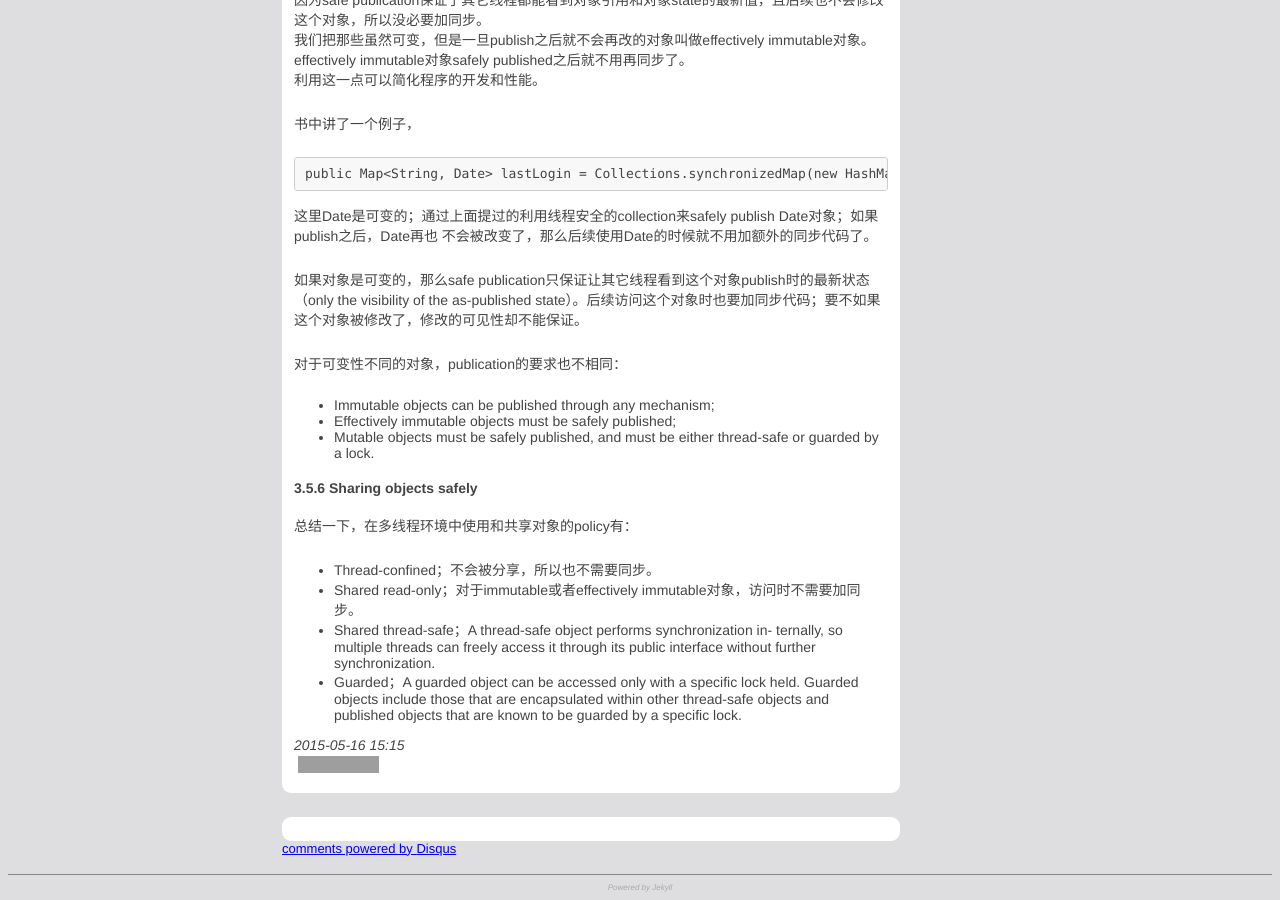
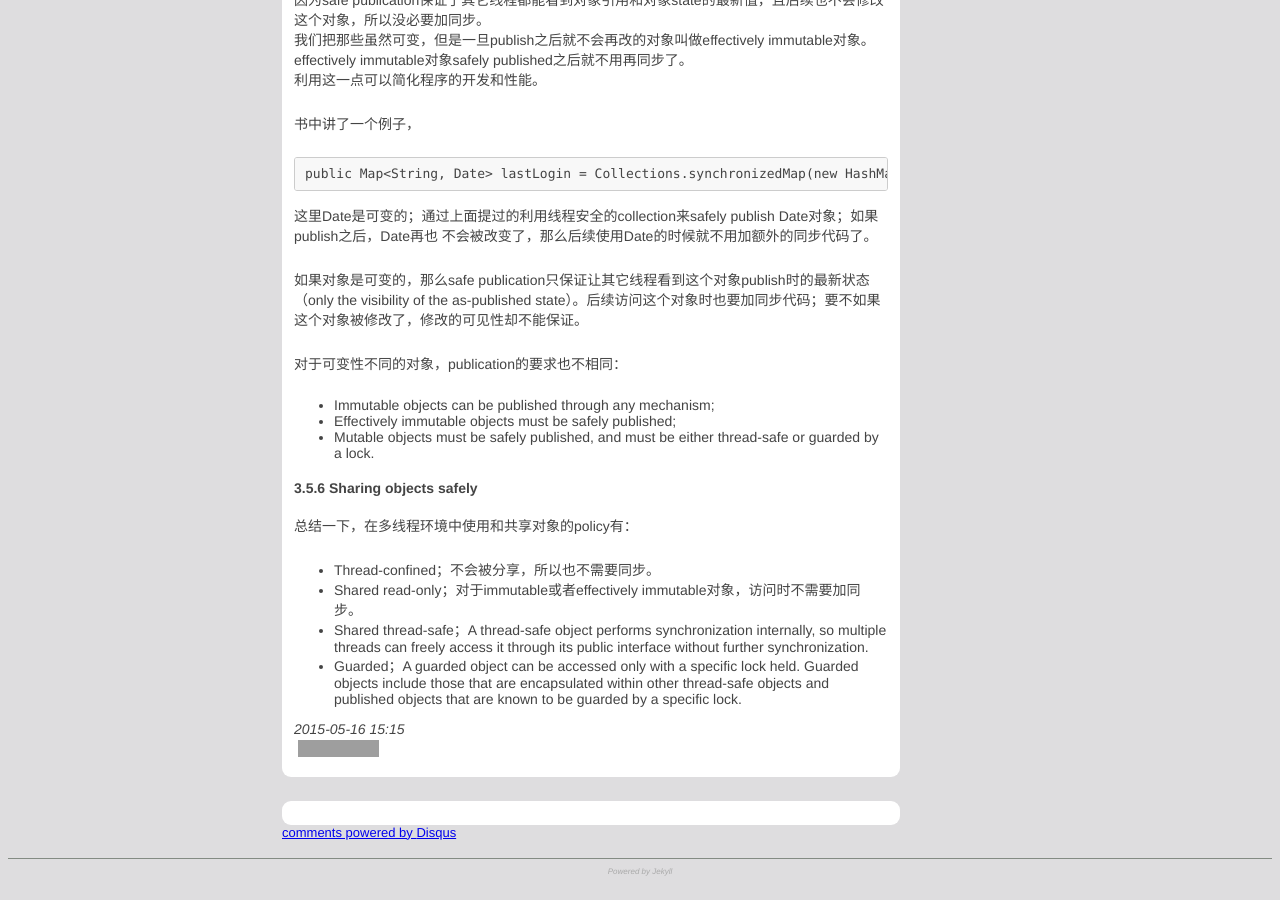
Before and after one commit to RockHong/rockhong.github.com, a Jekyll site: the page built from _posts/2015-05-16-java-concurrency-in-practice-notes-1.md, in a window 1280 px wide and 900 px high, scrolled down 13434 px. Built offline with Jekyll 4.4.1, drawn with Linux system fonts in a browser that asks for light colours; comment, search, counter and statistics services are not loaded; grey boxes are pictures that could not be loaded.

Commit message:
refine post

```diff
--- a/_posts/2015-05-16-java-concurrency-in-practice-notes-1.md
+++ b/_posts/2015-05-16-java-concurrency-in-practice-notes-1.md
@@ -35,6 +35,7 @@
 <!-- Simplicity of modeling
 This benefit is often exploited by frameworks such as servlets or RMI (Remote Method Invocation).-->
 多线程的好处：
+
 - 有效地利用多处理器的资源
 - 在某个线程等待I/O完成时，其它的线程可以利用CPU
 - 简化建模（modeling）。比如像servlets或者RMI这样的框架利用了多线程来简化建模。
@@ -58,6 +59,7 @@
 significant costs: saving and restoring execution context, loss of locality, and CPU time spent scheduling threads instead of running them
 When threads share data, they must use synchronization mechanisms that can inhibit compiler optimizations, flush or invalidate memory caches, and create synchronization traffic on the shared memory bus. -->
 线程对性能的影响：
+
 - 上下文切换（context switch）的成本：保留和恢复上下文，缓存的失效（loss of locality），话费在调度上的
 CPU时间等。
 - 线程间同步（synchronization）带来的影响：失去编译器的优化，flush or invalidate memory caches（应该是
@@ -120,6 +122,7 @@
 • Make the state variable immutable; or
 • Use synchronization whenever accessing the state variable. -->
 如果多个线程没有使用合适的同步机制就去访问同一个可变的state，那么你的程序就是有问题的。三种解决方法：
+
 - 不要在线程间共享这个state
 - 把这个state对应的变量变成不可变的（immutable），或者
 - 不管什么时候，只要访问这个state就加上合适的同步操作
@@ -413,6 +416,7 @@
 When a field is declared volatile, the compiler and runtime are put on notice that this variable is shared and that operations on it should not be reordered with other memory operations. Volatile variables are not cached in registers or in caches where they are hidden from other processors, so a read of a volatile variable always returns the most recent write by any thread -->
 `volatile`是一种“稍弱”一点的同步方式。
 如果一个变量被声明成`volatile`，那么编译器和runtime会保证：
+
 - 不会把对这个变量的操作和其它内存操作做reorder
 - 不会把这个变量缓存在寄存器里，也不会把这个变量放在其它处理器看不到的cache里；线程总是能看到这个变量的最新值
 
@@ -473,6 +477,7 @@
 escaped对象都可能导致线程安全问题；因为你不知道使用者是怎么使用escaped对象的。
 
 有很多暴露对象的途径：
+
 - 把变量声明成public的
 - 在非private的方法里返回一个对象
 - 把一个对象传给其它类的方法
@@ -660,6 +665,7 @@
 • All its fields are final;12 and
 • It is properly constructed (the this reference does not escape during construction).-->
 当满足下面三个条件时，对象就是immutable的：
+
 - 构造之后对象的state都不能变；
 - 所有的field都是final的；
 - 构造期间，this引用没有escape。
@@ -728,7 +734,9 @@
 
 This improper publication could allow another thread to observe a partially constructed object.
 -->
+
 #### 3.5.1 Improper publication: when good objects go bad
+
 一个improper publication的例子，
 
 	public class Holder {
@@ -753,6 +761,7 @@
 partially constructed object。
 
 上面的代码（因为没有加同步）可能会导致以后的问题：
+
 - 其它的线程可能会看到一个stale的`holder`引用，也就是说线程A虽然已经设置了`holder`，但是线程B可能还是会看到null。
 - 更糟的是，其它线程可能能看到`holder`的最新值，但是看到`holder`对应的对象的state却是stale的。
 - 另外，一个线程可能在某个时刻看到stale值，在下一个时刻却看到更新后的值；这就是上面代码有可能会抛异常的原因。对于
@@ -761,7 +770,9 @@
 <!--3.4.1 Final fields
 
 Final fields can’t be modified (although the objects they refer to can be modified if they are mutable), but they also have special semantics under the Java Memory Model. It is the use of final fields that makes possible the guarantee of initialization safety (see Section 3.5.2) that lets immutable objects be freely accessed and shared without synchronization. -->
+
 #### 3.5.2 Immutable objects and initialization safety
+
 <!-- Because immutable objects are so important, the Java Memory Model offers a special guarantee of initialization safety for sharing immutable objects.
 
 As we’ve seen, that an object reference becomes visible to another thread does not necessarily mean that the state of that object is visible to the consuming thread.
@@ -792,6 +803,7 @@
 
 要safely publish对象，对象的引用和对象的state都要对另外的线程visible。一个properly constructed object可以
 通过以下的方式来safely publish：
+
 - Initializing an object reference from a static initializer;
 - Storing a reference to it into a volatile field or AtomicReference;
 - Storing a reference to it into a final field of a properly constructed object; or
@@ -845,6 +857,7 @@
 
 <!--The publication requirements for an object depend on its mutability:-->
 对于可变性不同的对象，publication的要求也不相同：
+
 - Immutable objects can be published through any mechanism;
 - Effectively immutable objects must be safely published;
 - Mutable objects must be safely published, and must be either thread-safe or guarded by a lock.
@@ -857,9 +870,10 @@
 Shared thread-safe. A thread-safe object performs synchronization in- ternally, so multiple threads can freely access it through its public interface without further synchronization.
 Guarded. A guarded object can be accessed only with a specific lock held. Guarded objects include those that are encapsulated within other thread-safe objects and published objects that are known to be guarded by a specific lock.-->
 总结一下，在多线程环境中使用和共享对象的policy有：
+
 - Thread-confined；不会被分享，所以也不需要同步。
 - Shared read-only；对于immutable或者effectively immutable对象，访问时不需要加同步。
-- Shared thread-safe；A thread-safe object performs synchronization in- ternally, so multiple threads can freely access it through its public interface without further synchronization.
+- Shared thread-safe；A thread-safe object performs synchronization internally, so multiple threads can freely access it through its public interface without further synchronization.
 - Guarded；A guarded object can be accessed only with a specific lock held. Guarded objects include those that are encapsulated within other thread-safe objects and published objects that are known to be guarded by a specific lock.
 
 <!--## 第4章 Composing Objects
```
